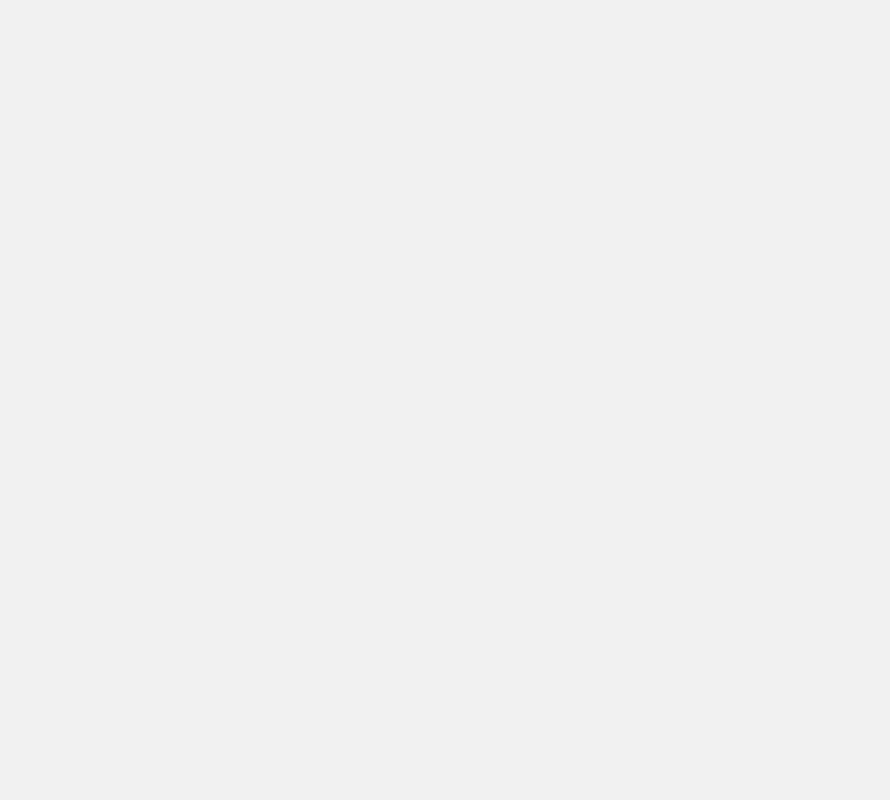
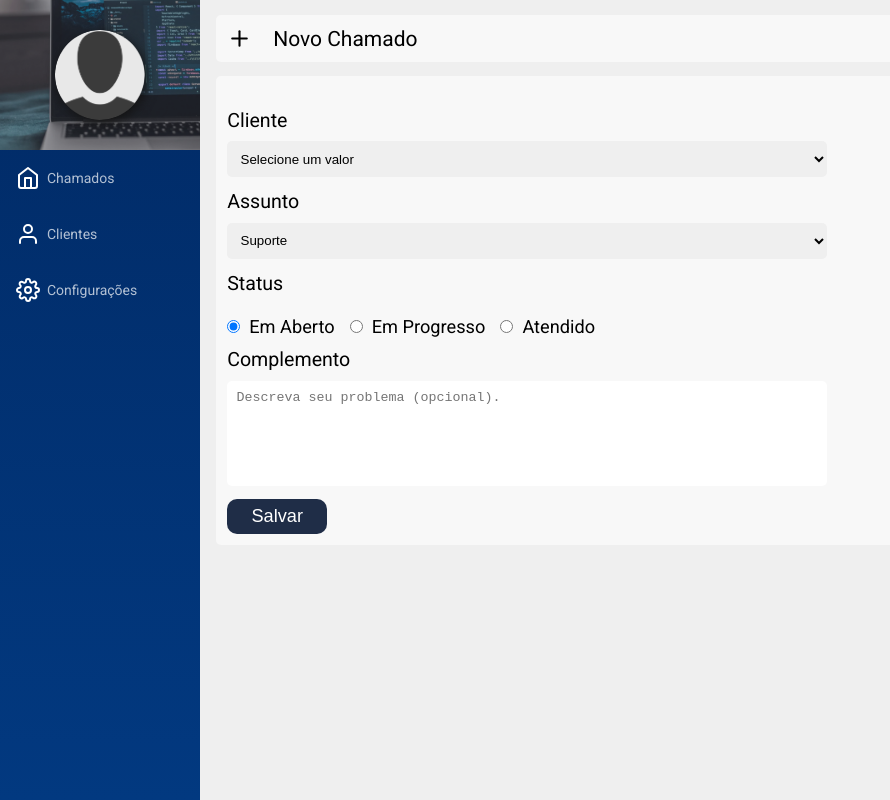
Before and after one commit to Simoncosta/called, a React (Vite) app: page /new/1 in a window 1280 px wide. Before the commit this address had no page. Shown: the whole page, without its empty margins (0-890 px from the left). Built offline with nearby package versions, Linux system fonts and the light colour scheme; data requests are answered from the project's data file; sample sign-in values are in the browser's storage.

Commit message:
Editando chamado

```diff
--- a/src/database/db.json
+++ b/src/database/db.json
@@ -27,10 +27,10 @@
       "customer": "IT Rocket New",
       "customersId": 1668612396262,
       "assunto": "Visita Tecnina",
-      "status": "Aberto",
-      "complemento": "Visitar a sala tecnica de TI",
+      "status": "Atendido",
+      "complemento": "Serviço finalizado com sucesso",
       "userId": 1668454262893,
-      "created": "2022-11-18T01:07:25.636Z"
+      "created": "2022-11-28T22:28:05.692Z"
     },
     {
       "id": 1668732826705,
@@ -38,9 +38,9 @@
       "customersId": 1668612396261,
       "assunto": "Visita Tecnina",
       "status": "Atendido",
-      "complemento": "IT ROCKET COMUM",
+      "complemento": "IT ROCKET COMUM UPDATE test",
       "userId": 1668454262893,
-      "created": "2022-11-18T01:07:25.636Z"
+      "created": "2022-11-28T22:27:00.297Z"
     },
     {
       "id": 1668733645636,
@@ -61,6 +61,16 @@
       "complemento": "Em progresso",
       "userId": 1668454262893,
       "created": "2022-11-18T01:20:20.830Z"
+    },
+    {
+      "id": 1669674403754,
+      "customer": "IT Rocket",
+      "customersId": 1668612396261,
+      "assunto": "Visita Tecnina",
+      "status": "Atendido",
+      "complemento": "IT ROCKET COMUM UPDATE",
+      "userId": 1668454262893,
+      "created": "2022-11-28T22:26:43.754Z"
     }
   ]
 }
--- a/src/pages/Dashboard/index.tsx
+++ b/src/pages/Dashboard/index.tsx
@@ -113,9 +113,9 @@ export function Dashboard() {
                                                 <button style={{ backgroundColor: "#5BC0DE" }} onClick={() => togglePostModal(called)}>
                                                     <FiSearch color="#FFF" size={17} />
                                                 </button>
-                                                <button style={{ backgroundColor: "#F0AD4E" }}>
+                                                <Link to={`/new/${called.id}`} style={{ backgroundColor: "#F0AD4E" }}>
                                                     <FiEdit2 color="#FFF" size={17} />
-                                                </button>
+                                                </Link>
                                             </td>
                                         </tr>
                                     );
--- a/src/pages/New/index.tsx
+++ b/src/pages/New/index.tsx
@@ -1,5 +1,6 @@
 import { FormEvent, useContext, useEffect, useState } from "react";
 import { FiPlus } from "react-icons/fi";
+import { useParams } from "react-router-dom";
 import { toast } from "react-toastify";
 import Breadcrumbs from "../../components/Breadcrumbs";
 import Header from "../../components/Header";
@@ -13,6 +14,8 @@ interface Customers {
 
 export default function New() {
 
+    const { id } = useParams();
+
     const { user }: any = useContext(AuthContext);
 
     const [loadCustomers, setLoadCustomers] = useState(true);
@@ -22,6 +25,8 @@ export default function New() {
     const [assunto, setAssunto] = useState("Suporte");
     const [status, setStatus] = useState("Aberto");
     const [complemento, setComplemento] = useState("");
+
+    const [idCustomers, setIdCustomers] = useState(false);
 
     useEffect(() => {
         async function loadCustomers() {
@@ -45,6 +50,10 @@ export default function New() {
 
                 setCustomers(list);
                 setLoadCustomers(false);
+
+                if(id) {
+                    loadId(list);
+                }
             })
             .catch(console.log);
         }
@@ -52,8 +61,56 @@ export default function New() {
         loadCustomers();
     }, [])
 
+    async function loadId(list: any) {
+        await fetch(`http://localhost:3000/called?id=${id}`)
+            .then(res => res.json())
+            .then(async result => {
+                setAssunto(result[0].assunto);
+                setStatus(result[0].status);
+                setComplemento(result[0].complemento);
+
+                let index = list.filter((item: any) => item.id === result[0].customersId)
+                .map((item: any) => {
+                    return item.id
+                });
+
+                setCustomersSelected(index[0]);
+                setIdCustomers(true);
+            })
+            .catch(() => {
+                console.log("ERRO NO ID PASSADO")
+            });
+    }
+
     async function handleRegister(e: FormEvent) {
         e.preventDefault();
+
+        if(idCustomers) {
+            await fetch(`http://localhost:3000/called/${id}`, {
+                method: "PATCH",
+                headers: {
+                    "Content-Type": "application/json"
+                },
+                body: JSON.stringify({
+                    "id": Date.now(),
+                    "customer": customers?.find((customer: any) => customer.id === Number(customersSelected))?.nomeFantasia,
+                    "customersId": customers?.find((customer: any) => customer.id === Number(customersSelected))?.id,
+                    "assunto": assunto,
+                    "status": status,
+                    "complemento": complemento,
+                    "userId": user.id,
+                    "created": new Date(),
+                })
+                })
+                .then(res => res.json())
+                .then(() => {
+
+                    toast.success("Atualizado Chamado com sucesso!");
+                })
+                .catch(console.log);
+
+            return;
+        }
 
         await fetch("http://localhost:3000/called", {
             method: "POST",
@@ -97,7 +154,7 @@ export default function New() {
                             <input type="text" disabled={true} placeholder="Carregando..." />
                         ) : (
                             <select value={customersSelected} onChange={(e) => setCustomersSelected(e.target.value)}>
-                                <option selected>Selecione um valor</option>
+                                <option defaultValue="">Selecione um valor</option>
                                 {customers?.map((item) => {
                                     return(
                                         <option key={item.id} value={item.id}>
--- a/src/routes/index.tsx
+++ b/src/routes/index.tsx
@@ -21,6 +21,7 @@ export default function RoutesIndex() {
                     <Route path='/profile' element={<Profile />}/>
                     <Route path='/customers' element={<Customers />}/>
                     <Route path='/new' element={<New />}/>
+                    <Route path='/new/:id' element={<New />}/>
                 </Route>
                 <Route path='/' element={<SignIn />}/>
                 <Route path='/register' element={<SignUp />}/>
```
